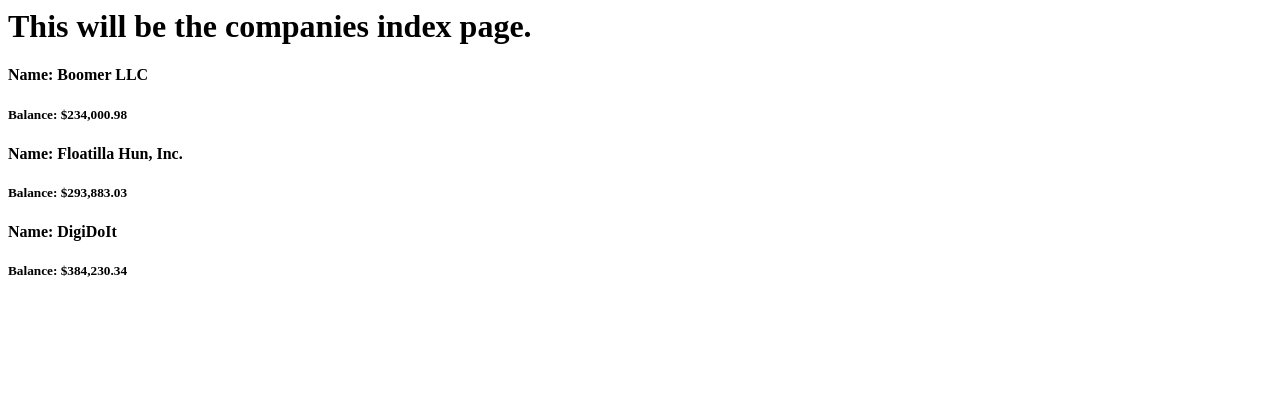
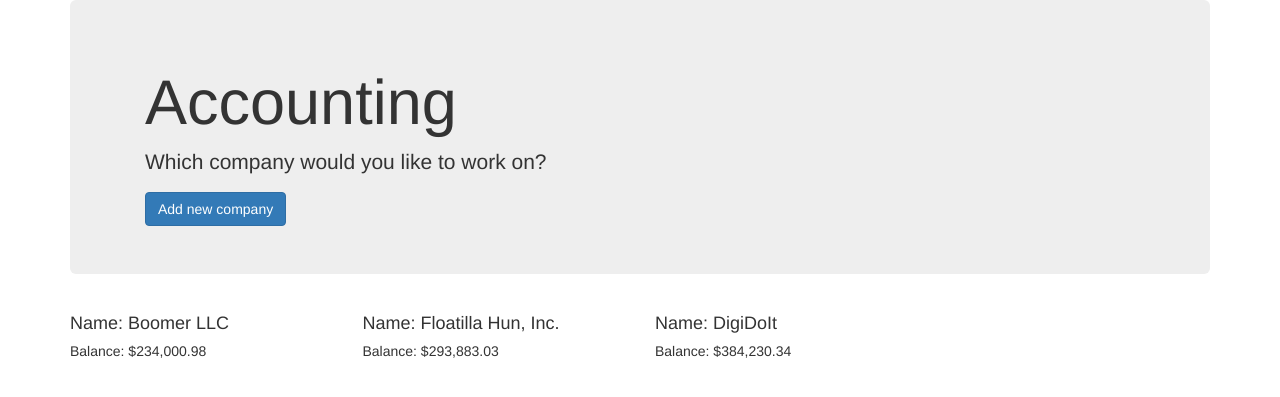
Before and after one commit to jeffreycaldwell/accounting, a Node server app: page /companies in a window 1280 px wide. Shown: the top 397 px of the page. Run offline with Node 20, Linux system fonts and the light colour scheme.

Commit message:
partials, some styling on views/companies

```diff
--- a/app.js
+++ b/app.js
@@ -1,21 +1,42 @@
 var express = require("express");
 var app = express();
+var bodyParser = require("body-parser");
+
+app.use(bodyParser.urlencoded({extended: true}));
 
 app.set("view engine", "ejs");
+
+var companies = [
+            {name: "Boomer LLC", balance: "$234,000.98"},
+            {name: "Floatilla Hun, Inc.", balance: "$293,883.03"},
+            {name: "DigiDoIt", balance: "$384,230.34" }
+        ]
+
 
 app.get("/", function(req, res){
    res.render("landing");
 });
 
 app.get("/companies", function(req, res){
+   res.render("companies", {companies: companies});
+});
 
-    var companies = [
-        {name: "Boomer LLC", balance: "$234,000.98"},
-        {name: "Floatilla Hun, Inc.", balance: "$293,883.03"},
-        {name: "DigiDoIt", balance: "$384,230.34" }
-        ]
+app.post("/companies", function(req, res){
+   // get data from form and add to companies array
+   // req.body.name
+   // req.body.balance
+   // redirect to companies page
 
-   res.render("companies", {companies: companies});
+   var name = req.body.name;
+   var balance = req.body.balance;
+   var newCompany = {name: name, balance: balance};
+   companies.push(newCompany);
+
+   res.redirect("/companies");
+});
+
+app.get("/companies/new", function(req, res){
+   res.render("new.ejs");
 });
 
 app.listen(process.env.PORT, process.env.IP, function(){
--- a/package.json
+++ b/package.json
@@ -9,6 +9,7 @@
   "author": "",
   "license": "ISC",
   "dependencies": {
+    "body-parser": "^1.18.2",
     "ejs": "^2.5.7",
     "express": "^4.16.2"
   }
--- a/views/companies.ejs
+++ b/views/companies.ejs
@@ -1,10 +1,29 @@
-<h1>This will be the companies index page.</h1>
+<% include partials/header %>
+
+<div class="container">
+    <header class="jumbotron">
+        <div class="container">
+            <h1>Accounting</h1>
+            <p>Which company would you like to work on?</p>
+            <a class="btn btn-primary btn-large" href="/companies/new">Add new company</a>
+        </div>
+    </header>
 
 
-<% companies.forEach(function(companies){ %>
-    <div>
-        <h4>Name: <%= companies.name %></h4>
-        <h5>Balance: <%= companies.balance %></h5>
 
+    <div class="row" style="display:flex; flex-wrap: wrap;">
+        <% companies.forEach(function(companies){ %>
+            <div class="col-md-3 col-sm-6">
+                <h4>Name: <%= companies.name %></h4>
+                <h5>Balance: <%= companies.balance %></h5>
+
+            </div>
+        <% }); %>
     </div>
-<% }); %>
+
+
+
+
+</div>
+
+<% include partials/footer %>
--- a/views/landing.ejs
+++ b/views/landing.ejs
@@ -1,5 +1,9 @@
+<% include partials/header %>
 <h1>Landing page.</h1>
 
 <p>Accounting Program</p>
 
 <a href="/companies">View all companies</a>
+
+
+<% include partials/footer %>
--- a/views/partials/footer.ejs
+++ b/views/partials/footer.ejs
@@ -1,3 +1,3 @@
-        <p>A simple test line.</p>
+
     </body>
 </html>
--- a/views/partials/header.ejs
+++ b/views/partials/header.ejs
@@ -2,7 +2,8 @@
 <html>
     <head>
         <title>Accounting</title>
+
+        <link rel="stylesheet" href="https://maxcdn.bootstrapcdn.com/bootstrap/3.3.7/css/bootstrap.min.css" integrity="sha384-BVYiiSIFeK1dGmJRAkycuHAHRg32OmUcww7on3RYdg4Va+PmSTsz/K68vbdEjh4u" crossorigin="anonymous">
+        <script src="https://maxcdn.bootstrapcdn.com/bootstrap/3.3.7/js/bootstrap.min.js" integrity="sha384-Tc5IQib027qvyjSMfHjOMaLkfuWVxZxUPnCJA7l2mCWNIpG9mGCD8wGNIcPD7Txa" crossorigin="anonymous"></script>
     </head>
     <body>
-
-    <p>This is the header.</p>
```
Also changed, not shown: views/new.ejs (added, +11 -0 lines).
